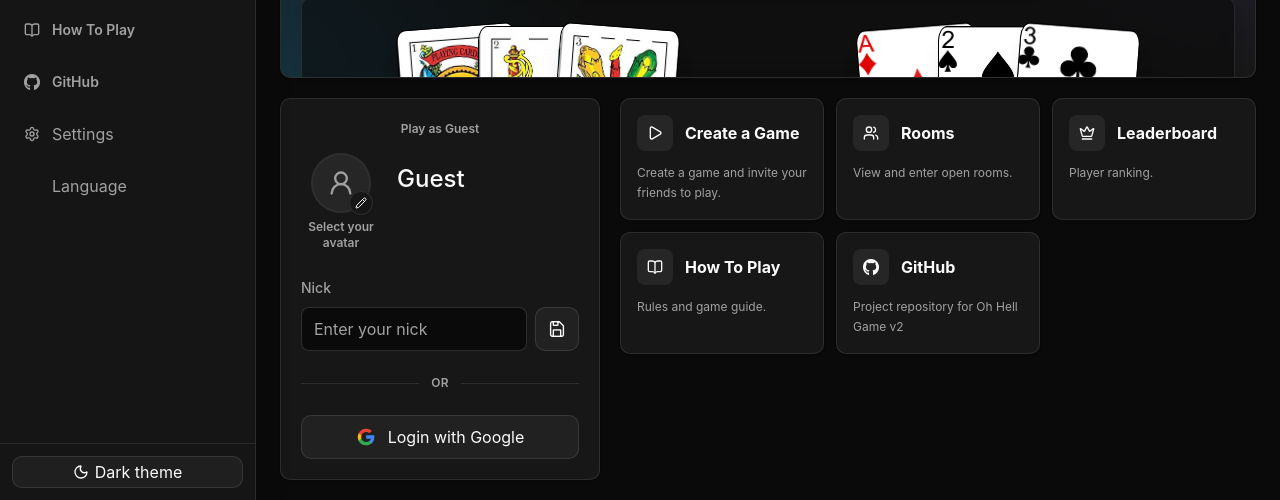
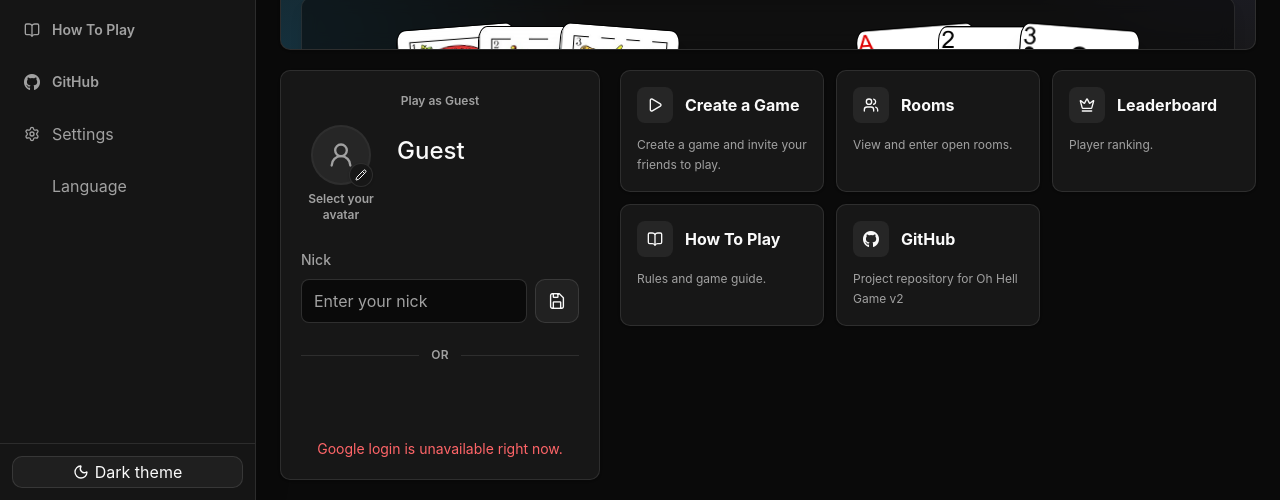
Before and after one commit to dannielzanoni/ohhell-game-v2, a React (Vite) app: page / in a window 1280 px wide. Shown: the part 300-800 px from the top of the page. Built offline with nearby package versions, Linux system fonts and the light colour scheme; some icons are missing.

Commit message:
feat: integrate google auth

```diff
--- a/src/components/auth/LoginCard.jsx
+++ b/src/components/auth/LoginCard.jsx
@@ -3,6 +3,7 @@ import {
   useCallback,
   useEffect,
   useImperativeHandle,
+  useRef,
   useState,
 } from 'react';
 import { Pencil, UserRound } from 'lucide-react';
@@ -10,8 +11,46 @@ import { useTranslation } from 'react-i18next';
 import { AvatarEditModal, avatars } from './AvatarEditModal.jsx';
 import { Button } from '@/components/ui/button.jsx';
 import { TypingAnimation } from '@/components/ui/typing-animation.jsx';
+import { environment } from '@/config/environment.js';
 import { cn } from '@/lib/utils.js';
 import { authService } from '@/services/authService.js';
+
+const GOOGLE_IDENTITY_SCRIPT_SRC = 'https://accounts.google.com/gsi/client';
+
+function loadGoogleIdentityScript() {
+  if (typeof window === 'undefined' || typeof document === 'undefined') {
+    return Promise.reject(new Error('Google Identity Services is unavailable.'));
+  }
+
+  if (window.google?.accounts?.id) {
+    return Promise.resolve();
+  }
+
+  return new Promise((resolve, reject) => {
+    const existingScript = document.querySelector(
+      `script[src="${GOOGLE_IDENTITY_SCRIPT_SRC}"]`,
+    );
+
+    if (existingScript) {
+      existingScript.addEventListener('load', () => resolve(), { once: true });
+      existingScript.addEventListener(
+        'error',
+        () => reject(new Error('Failed to load Google Identity Services.')),
+        { once: true },
+      );
+      return;
+    }
+
+    const script = document.createElement('script');
+    script.src = GOOGLE_IDENTITY_SCRIPT_SRC;
+    script.async = true;
+    script.defer = true;
+    script.onload = () => resolve();
+    script.onerror = () =>
+      reject(new Error('Failed to load Google Identity Services.'));
+    document.head.appendChild(script);
+  });
+}
 
 function GoogleLogo() {
   return (
@@ -41,31 +80,97 @@ function GoogleLogo() {
   );
 }
 
+function getSavedAvatar() {
+  const savedAvatarId = localStorage.getItem('ohhell_guest_avatar_id');
+
+  return avatars.find((avatar) => avatar.id === savedAvatarId) || null;
+}
+
+function resolveAvatarFromPicture(picture) {
+  if (!picture) {
+    return null;
+  }
+
+  const avatar = avatars.find((item) => {
+    return item.picture === picture || item.id === picture || item.src === picture;
+  });
+
+  return avatar || { id: '', picture, src: picture };
+}
+
+function getInitialProfile() {
+  const profile = authService.getCurrentProfile();
+
+  return {
+    avatar: resolveAvatarFromPicture(profile.picture) || getSavedAvatar(),
+    isGoogle: profile.isGoogle,
+    nickname:
+      profile.nickname || localStorage.getItem('ohhell_guest_nickname') || '',
+  };
+}
+
 export const LoginCard = forwardRef(function LoginCard(
   { className, onProfileStateChange, onSaved },
   ref,
 ) {
   const { t } = useTranslation();
+  const googleButtonRef = useRef(null);
+  const initialProfileRef = useRef(null);
+
+  if (!initialProfileRef.current) {
+    initialProfileRef.current = getInitialProfile();
+  }
+
   const [hasAuthToken, setHasAuthToken] = useState(() =>
     Boolean(authService.getAuthToken()),
   );
+  const [isGoogleAuth, setIsGoogleAuth] = useState(
+    () => initialProfileRef.current.isGoogle,
+  );
   const [isAvatarModalOpen, setIsAvatarModalOpen] = useState(false);
-  const [selectedAvatar, setSelectedAvatar] = useState(() => {
-    const savedAvatarId = localStorage.getItem('ohhell_guest_avatar_id');
-
-    return avatars.find((avatar) => avatar.id === savedAvatarId) || null;
-  });
+  const [selectedAvatar, setSelectedAvatar] = useState(
+    () => initialProfileRef.current.avatar,
+  );
   const [savedAvatarId, setSavedAvatarId] = useState(() => {
-    return localStorage.getItem('ohhell_guest_avatar_id') || '';
+    return initialProfileRef.current.avatar?.id || '';
   });
   const [nickname, setNickname] = useState(() => {
-    return localStorage.getItem('ohhell_guest_nickname') || '';
+    return initialProfileRef.current.nickname;
   });
   const [savedNickname, setSavedNickname] = useState(() => {
-    return localStorage.getItem('ohhell_guest_nickname') || '';
+    return initialProfileRef.current.nickname;
   });
+  const [googleError, setGoogleError] = useState('');
+  const [isGoogleLoading, setIsGoogleLoading] = useState(false);
+  const [isGoogleSubmitting, setIsGoogleSubmitting] = useState(false);
   const [isSaving, setIsSaving] = useState(false);
   const [saveError, setSaveError] = useState('');
+
+  const syncProfileFromAuth = useCallback(() => {
+    const profile = authService.getCurrentProfile();
+    const profileAvatar = resolveAvatarFromPicture(profile.picture);
+    const nextNickname = profile.nickname || '';
+    const nextAvatarId = profileAvatar?.id || '';
+
+    if (nextNickname) {
+      setNickname(nextNickname);
+      setSavedNickname(nextNickname);
+    }
+
+    if (profileAvatar) {
+      setSelectedAvatar(profileAvatar);
+      setSavedAvatarId(nextAvatarId);
+    }
+
+    setHasAuthToken(Boolean(authService.getAuthToken()));
+    setIsGoogleAuth(profile.isGoogle);
+
+    return {
+      avatar: profileAvatar,
+      nickname: nextNickname || 'Guest',
+      token: authService.getAuthToken(),
+    };
+  }, []);
 
   const saveGuestProfile = useCallback(async () => {
     const nextNickname = nickname.trim();
@@ -93,6 +198,7 @@ export const LoginCard = forwardRef(function LoginCard(
       setSavedNickname(nextNickname);
       setSavedAvatarId(nextAvatarId);
       setHasAuthToken(Boolean(authService.getAuthToken()));
+      setIsGoogleAuth(authService.isGoogleAuthenticated());
       onSaved?.({
         avatarId: nextAvatarId,
         nickname: nextNickname || 'Guest',
@@ -105,6 +211,35 @@ export const LoginCard = forwardRef(function LoginCard(
     }
   }, [nickname, onSaved, selectedAvatar, t]);
 
+  const handleGoogleCredential = useCallback(
+    async (response) => {
+      if (!response?.credential) {
+        return;
+      }
+
+      setIsGoogleSubmitting(true);
+      setGoogleError('');
+
+      try {
+        const loginResponse = await authService.loginWithGoogle(
+          response.credential,
+        );
+        const profile = syncProfileFromAuth();
+
+        onSaved?.({
+          avatarId: profile.avatar?.id || '',
+          nickname: profile.nickname,
+          token: loginResponse?.token || profile.token,
+        });
+      } catch (error) {
+        setGoogleError(error.message || t('auth.googleLoginError'));
+      } finally {
+        setIsGoogleSubmitting(false);
+      }
+    },
+    [onSaved, syncProfileFromAuth, t],
+  );
+
   const trimmedNickname = nickname.trim();
   const selectedAvatarId = selectedAvatar?.id || '';
   const canSaveProfile =
@@ -113,6 +248,7 @@ export const LoginCard = forwardRef(function LoginCard(
     selectedAvatarId !== savedAvatarId;
   const displayNickname = trimmedNickname || savedNickname || 'Guest';
   const shouldAnimateNickname = Boolean(savedNickname) && !canSaveProfile;
+  const canRenderGoogleLogin = Boolean(environment.googleClientId) && !isGoogleAuth;
   const selectAvatar = (avatar) => {
     localStorage.setItem('ohhell_guest_avatar_id', avatar.id);
     setSelectedAvatar(avatar);
@@ -151,6 +287,55 @@ export const LoginCard = forwardRef(function LoginCard(
     onProfileStateChange,
     saveError,
   ]);
+
+  useEffect(() => {
+    if (!canRenderGoogleLogin) {
+      return undefined;
+    }
+
+    let isMounted = true;
+
+    setIsGoogleLoading(true);
+    setGoogleError('');
+
+    loadGoogleIdentityScript()
+      .then(() => {
+        if (
+          !isMounted ||
+          !googleButtonRef.current ||
+          !window.google?.accounts?.id
+        ) {
+          return;
+        }
+
+        googleButtonRef.current.replaceChildren();
+        window.google.accounts.id.initialize({
+          client_id: environment.googleClientId,
+          callback: handleGoogleCredential,
+        });
+        window.google.accounts.id.renderButton(googleButtonRef.current, {
+          shape: 'pill',
+          size: 'large',
+          text: 'continue_with',
+          theme: 'outline',
+          width: 260,
+        });
+      })
+      .catch(() => {
+        if (isMounted) {
+          setGoogleError(t('auth.googleUnavailable'));
+        }
+      })
+      .finally(() => {
+        if (isMounted) {
+          setIsGoogleLoading(false);
+        }
+      });
+
+    return () => {
+      isMounted = false;
+    };
+  }, [canRenderGoogleLogin, handleGoogleCredential, t]);
 
   return (
     <>
@@ -252,6 +437,8 @@ export const LoginCard = forwardRef(function LoginCard(
           <p className="mt-3 text-sm text-destructive">{saveError}</p>
         ) : null}
 
+        {canRenderGoogleLogin ? (
+          <>
             <div className="my-6 flex items-center gap-3">
               <span className="h-px flex-1 bg-border" />
               <span className="text-xs font-semibold uppercase tracking-wide text-muted-foreground">
@@ -260,14 +447,45 @@ export const LoginCard = forwardRef(function LoginCard(
               <span className="h-px flex-1 bg-border" />
             </div>
 
+            <div className="grid justify-items-center gap-2">
+              <div
+                ref={googleButtonRef}
+                className={cn(
+                  'min-h-11 w-full overflow-hidden [&>div]:mx-auto',
+                  (isGoogleLoading || isGoogleSubmitting) && 'hidden',
+                )}
+              />
+
+              {isGoogleLoading || isGoogleSubmitting ? (
                 <Button
                   type="button"
                   variant="outline"
-          className="h-11 w-full cursor-pointer gap-3"
+                  disabled
+                  className="h-11 w-full gap-3"
                 >
+                  {isGoogleSubmitting ? (
+                    <i className="pi pi-spin pi-spinner text-base" />
+                  ) : (
                     <GoogleLogo />
+                  )}
                   {t('auth.loginGoogle')}
                 </Button>
+              ) : null}
+
+              {hasAuthToken && !isGoogleAuth ? (
+                <p className="text-center text-xs leading-5 text-muted-foreground">
+                  {t('auth.googleKeepsGuest')}
+                </p>
+              ) : null}
+
+              {googleError ? (
+                <p className="text-center text-sm text-destructive">
+                  {googleError}
+                </p>
+              ) : null}
+            </div>
+          </>
+        ) : null}
       </section>
 
       <AvatarEditModal
--- a/src/config/environment.js
+++ b/src/config/environment.js
@@ -1,4 +1,5 @@
 const apiUrl = import.meta.env.VITE_API_BASE_URL || 'http://localhost:3000';
+const googleClientId = import.meta.env.VITE_GOOGLE_CLIENT_ID || '';
 const websocketBaseUrl = import.meta.env.VITE_WS_BASE_URL || 'ws://localhost:3000';
 
 function trimTrailingSlash(value) {
@@ -7,5 +8,6 @@ function trimTrailingSlash(value) {
 
 export const environment = {
   apiUrl: trimTrailingSlash(apiUrl),
+  googleClientId,
   websocketUrl: `${trimTrailingSlash(websocketBaseUrl)}/game`,
 };
--- a/src/i18n/locales/en.js
+++ b/src/i18n/locales/en.js
@@ -4,6 +4,9 @@ export const en = {
     avatars: 'Avatars',
     closeModal: 'Close modal',
     editGuestAvatar: 'Edit guest avatar',
+    googleKeepsGuest: 'Signing in with Google will keep your guest username and avatar.',
+    googleLoginError: 'Google login failed. Please try again.',
+    googleUnavailable: 'Google login is unavailable right now.',
     loginGoogle: 'Login with Google',
     nick: 'Nick',
     nickPlaceholder: 'Enter your nick',
--- a/src/i18n/locales/pt.js
+++ b/src/i18n/locales/pt.js
@@ -4,6 +4,9 @@ export const pt = {
     avatars: 'Avatares',
     closeModal: 'Fechar modal',
     editGuestAvatar: 'Editar avatar guest',
+    googleKeepsGuest: 'Entrar com Google manterá seu nick e avatar de guest.',
+    googleLoginError: 'Falha no login com Google. Tente novamente.',
+    googleUnavailable: 'O login com Google não está disponível agora.',
     loginGoogle: 'Login com Google',
     nick: 'Nick',
     nickPlaceholder: 'Digite seu nick',
--- a/src/services/authService.js
+++ b/src/services/authService.js
@@ -8,6 +8,7 @@ import { avatars } from '@/components/auth/avatarOptions.js';
 
 const GUEST_AVATAR_STORAGE_KEY = 'ohhell_guest_avatar_id';
 const GUEST_NICKNAME_STORAGE_KEY = 'ohhell_guest_nickname';
+const REFRESH_TOKEN_STORAGE_KEY = 'REFRESH_TOKEN';
 let pendingGuestAuthRefresh = null;
 
 function canUseStorage() {
@@ -16,6 +17,81 @@ function canUseStorage() {
 
 function getAuthErrorMessage(error) {
   return String(error?.message || error?.data?.error || '');
+}
+
+function decodeAuthTokenPayload(token) {
+  if (!token) {
+    return null;
+  }
+
+  try {
+    const payload = token.split('.')[1];
+
+    if (!payload) {
+      return null;
+    }
+
+    const normalized = payload.replace(/-/g, '+').replace(/_/g, '/');
+    const padded = normalized.padEnd(
+      normalized.length + ((4 - (normalized.length % 4)) % 4),
+      '=',
+    );
+
+    return JSON.parse(atob(padded));
+  } catch {
+    return null;
+  }
+}
+
+function parseAuthPlayer(token = getAuthToken()) {
+  const claims = decodeAuthTokenPayload(token);
+
+  if (!claims) {
+    return null;
+  }
+
+  if (claims.user) {
+    return claims.user;
+  }
+
+  if (claims.email && claims.name && claims.picture) {
+    return {
+      type: 'Google',
+      data: {
+        email: claims.email,
+        name: claims.name,
+        nickname: claims.nickname,
+        picture: claims.picture,
+        picture_override: claims.picture_override,
+      },
+    };
+  }
+
+  return null;
+}
+
+function getPlayerNickname(player) {
+  if (player?.type === 'Anonymous') {
+    return player.data?.data?.nickname || player.data?.id || '';
+  }
+
+  if (player?.type === 'Google') {
+    return player.data?.nickname || player.data?.name || player.data?.email || '';
+  }
+
+  return player?.data?.nickname || player?.nickname || player?.name || '';
+}
+
+function getPlayerPicture(player) {
+  if (player?.type === 'Anonymous') {
+    return player.data?.data?.picture || '';
+  }
+
+  if (player?.type === 'Google') {
+    return player.data?.picture_override || player.data?.picture || '';
+  }
+
+  return player?.data?.picture || player?.picture || '';
 }
 
 export function isMissingAuthTokenError(error) {
@@ -44,6 +120,14 @@ function persistAuth(response) {
 
   if (response?.token) {
     setAuthToken(response.token);
+  }
+
+  if (canUseStorage() && response?.refresh_token !== undefined) {
+    if (response.refresh_token) {
+      localStorage.setItem(REFRESH_TOKEN_STORAGE_KEY, response.refresh_token);
+    } else {
+      localStorage.removeItem(REFRESH_TOKEN_STORAGE_KEY);
+    }
   }
 
   return response;
@@ -84,6 +168,18 @@ export async function updateProfile({ nickname, picture }) {
   return persistAuth(response);
 }
 
+export async function loginWithGoogle(credential) {
+  const token = getAuthToken();
+  const currentPlayer = parseAuthPlayer(token);
+  const response = await apiRequest('/auth/google', {
+    method: 'POST',
+    body: { credential },
+    token: currentPlayer?.type === 'Anonymous' ? token : null,
+  });
+
+  return persistAuth(response);
+}
+
 export async function saveGuestProfile(payload) {
   const guestProfile = getSavedGuestProfile(payload);
 
@@ -116,6 +212,25 @@ export async function refreshGuestAuth(payload) {
   return pendingGuestAuthRefresh;
 }
 
+export function getAuthPlayer() {
+  return parseAuthPlayer();
+}
+
+export function getCurrentProfile() {
+  const player = getAuthPlayer();
+
+  return {
+    isGoogle: player?.type === 'Google',
+    nickname: getPlayerNickname(player),
+    picture: getPlayerPicture(player),
+    player,
+  };
+}
+
+export function isGoogleAuthenticated() {
+  return getAuthPlayer()?.type === 'Google';
+}
+
 export async function withGuestAuthRetry(request, payload) {
   const tokenBeforeRequest = getAuthToken();
 
@@ -137,7 +252,11 @@ export async function withGuestAuthRetry(request, payload) {
 
 export const authService = {
   clearAuthToken,
+  getAuthPlayer,
   getAuthToken,
+  getCurrentProfile,
+  isGoogleAuthenticated,
+  loginWithGoogle,
   refreshGuestAuth,
   saveGuestProfile,
   signUp,
```
Also changed, not shown: src/app/routes/Game/Game.jsx (+7 -2 lines), src/app/routes/Leaderboard/Leaderboard.jsx (+7 -2 lines), 2 other files (tests, documents, lock files or other folders). Lines whose indentation alone changed are shown as unchanged.
